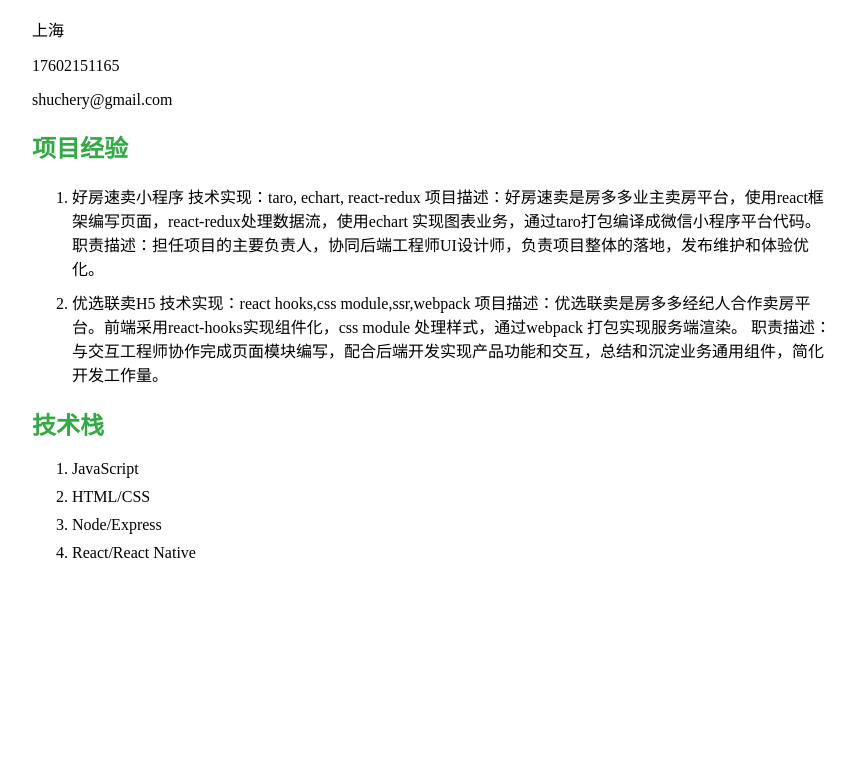
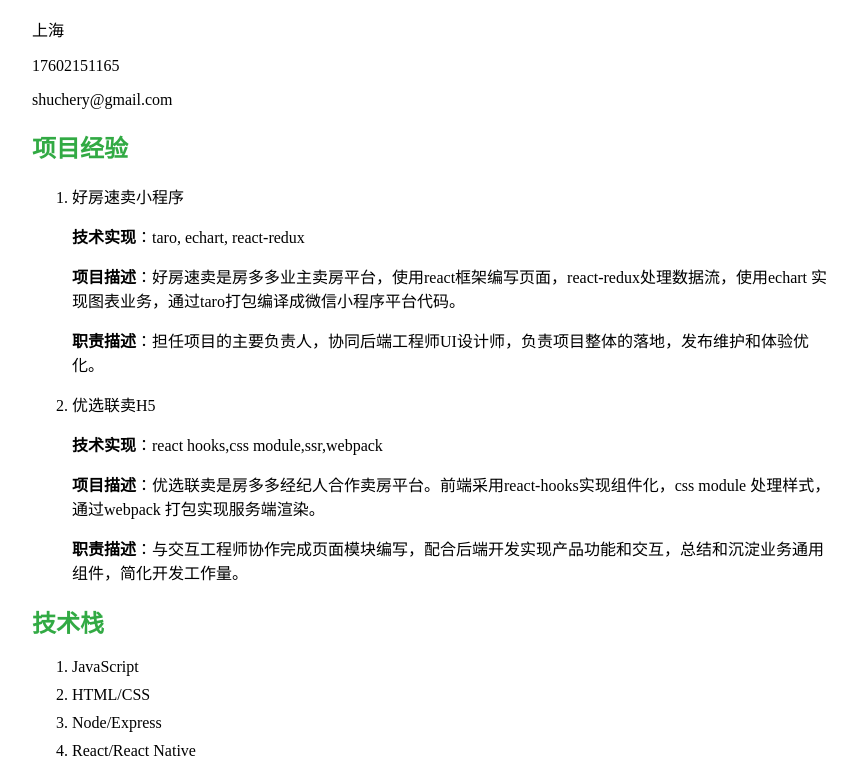
Before and after one commit to shuch/shuch.github.io, a website: page resume.html in a window 1280 px wide. Shown: the part 127-903 px from the top of the page, without its empty margins (208-1065 px from the left). Before the commit the page ends 800 px from the top, so only its background shows below. Drawn offline with Linux system fonts and the light colour scheme.

Commit message:
Update resume.html

```diff
--- a/resume.html
+++ b/resume.html
@@ -26,15 +26,15 @@
     <ol>
       <li>
       好房速卖小程序
-      技术实现：taro, echart, react-redux
-      项目描述：好房速卖是房多多业主卖房平台，使用react框架编写页面，react-redux处理数据流，使用echart 实现图表业务，通过taro打包编译成微信小程序平台代码。
-      职责描述：担任项目的主要负责人，协同后端工程师UI设计师，负责项目整体的落地，发布维护和体验优化。
+      <p><b>技术实现</b>：taro, echart, react-redux</p>
+      <p><b>项目描述</b>：好房速卖是房多多业主卖房平台，使用react框架编写页面，react-redux处理数据流，使用echart 实现图表业务，通过taro打包编译成微信小程序平台代码。</p>
+      <p><b>职责描述</b>：担任项目的主要负责人，协同后端工程师UI设计师，负责项目整体的落地，发布维护和体验优化。</p>
       </li>
       <li>
       优选联卖H5
-      技术实现：react hooks,css module,ssr,webpack
-      项目描述：优选联卖是房多多经纪人合作卖房平台。前端采用react-hooks实现组件化，css module 处理样式，通过webpack 打包实现服务端渲染。
-      职责描述：与交互工程师协作完成页面模块编写，配合后端开发实现产品功能和交互，总结和沉淀业务通用组件，简化开发工作量。
+      <p><b>技术实现</b>：react hooks,css module,ssr,webpack</p>
+      <p><b>项目描述</b>：优选联卖是房多多经纪人合作卖房平台。前端采用react-hooks实现组件化，css module 处理样式，通过webpack 打包实现服务端渲染。</p>
+      <p><b>职责描述</b>：与交互工程师协作完成页面模块编写，配合后端开发实现产品功能和交互，总结和沉淀业务通用组件，简化开发工作量。</p>
       </li>
     </ol>
     <h2>技术栈</h2>
```
